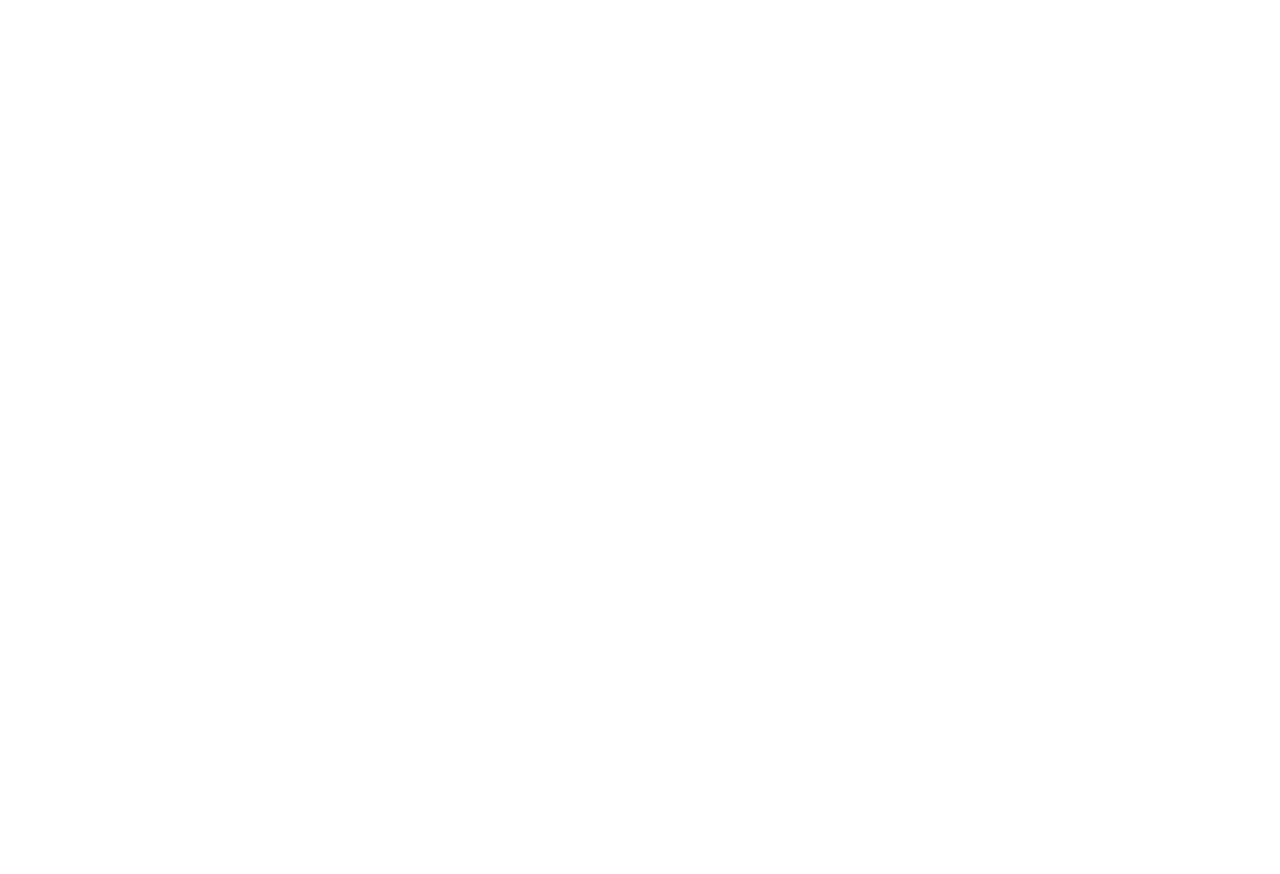
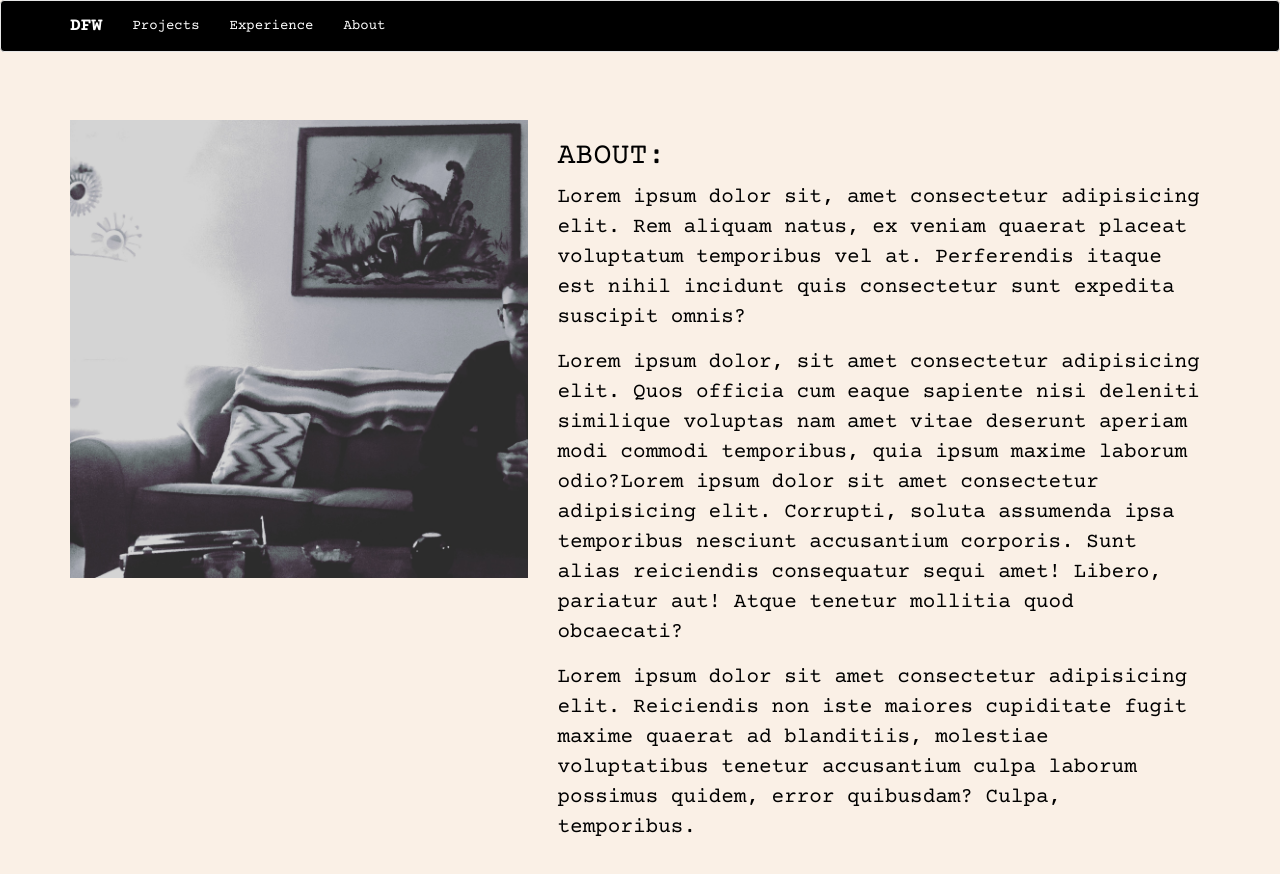
Before and after one commit to drakewilcox/portfolio, a plain HTML site: page about.html in a window 1280 px wide. Before the commit the page ends 800 px from the top, so only its background shows below. Drawn offline with nearby package versions, Linux system fonts and the light colour scheme.

Commit message:
add nav bar to all pages, add photo to about section, and 3 columns to project page.

```diff
--- a/about.html
+++ b/about.html
@@ -0,0 +1,42 @@
+<!DOCTYPE html>
+<html lang="en">
+<head>
+  <meta charset="UTF-8">
+  <meta name="viewport" content="width=device-width, initial-scale=1.0">
+  <meta http-equiv="X-UA-Compatible" content="ie=edge">
+  <link rel="stylesheet" href="css/bootstrap.css">
+  <link rel="stylesheet" href="css/styles.css">
+  <link href="https://fonts.googleapis.com/css?family=Courier+Prime:400,400i,700,700i&display=swap" rel="stylesheet">
+  <title>About</title>
+</head>
+<body>
+
+  <nav class="navbar navbar-default">
+  <div class="container">
+    <div class="navbar-header">
+      <a href="index.html" class="navbar-brand"><strong>DFW</strong></a>
+    </div>
+    <ul class="nav navbar-nav">
+      <li><a href="projects.html">Projects</a></li>
+      <li><a href="experience.html">Experience</a></li>
+      <li><a href="about.html">About</a></li>
+    </ul>
+  </div>
+  </nav>
+
+  <div class="container jumbotron">
+    <div class="row">
+      <div class="col-lg-5">
+        <img src="img/about.JPG" alt="profile photo">
+      </div>
+      <div class="col-lg-7">
+        <h2>ABOUT:</h2>
+        <p>Lorem ipsum dolor sit, amet consectetur adipisicing elit. Rem aliquam natus, ex veniam quaerat placeat voluptatum temporibus vel at. Perferendis itaque est nihil incidunt quis consectetur sunt expedita suscipit omnis?</p>
+        <p>Lorem ipsum dolor, sit amet consectetur adipisicing elit. Quos officia cum eaque sapiente nisi deleniti similique voluptas nam amet vitae deserunt aperiam modi commodi temporibus, quia ipsum maxime laborum odio?Lorem ipsum dolor sit amet consectetur adipisicing elit. Corrupti, soluta assumenda ipsa temporibus nesciunt accusantium corporis. Sunt alias reiciendis consequatur sequi amet! Libero, pariatur aut! Atque tenetur mollitia quod obcaecati?</p>
+        <p>Lorem ipsum dolor sit amet consectetur adipisicing elit. Reiciendis non iste maiores cupiditate fugit maxime quaerat ad blanditiis, molestiae voluptatibus tenetur accusantium culpa laborum possimus quidem, error quibusdam? Culpa, temporibus.</p>
+      </div>
+    </div>
+  </div>
+
+</body>
+</html>
--- a/css/styles.css
+++ b/css/styles.css
@@ -25,3 +25,6 @@ body {
  img {
    width: 100%;
  }
+.special {
+  color: black;
+}
```
Also changed, not shown: experience.html (+31 -0 lines), index.html (+5 -5 lines), projects.html (+44 -0 lines).
